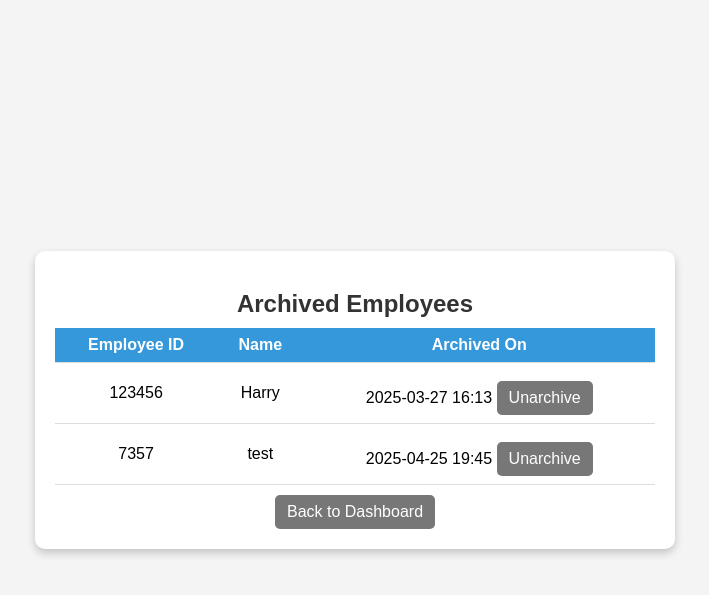
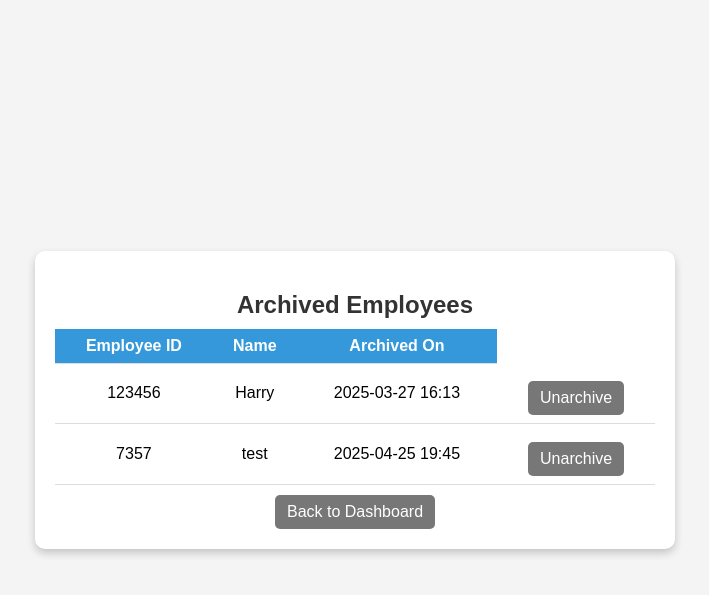
Before and after one commit to FabianAnton/EmployeeSystemProj, a Django app: page /archived/ in a window 1280 px wide. Shown: the top 595 px of the page, without its empty margins (285-994 px from the left). Run offline with Django 5.2, Linux system fonts and the light colour scheme; data comes from the database, SQL or seed files in the repository; both versions use the stored data as it was after the commit.

```diff
--- a/EmployeeManagementCA/employees/templates/employees/add_employee.html
+++ b/EmployeeManagementCA/employees/templates/employees/add_employee.html
@@ -14,6 +14,7 @@
             align-items: center;
             height: 100vh;
             margin: 0;
+
         }
         .wrapper {
             display: flex;
@@ -64,6 +65,7 @@
             justify-content: space-between;
             width: 100%;
             gap: 10px;
+            padding-bottom: 20px;
         }
         .button {
             padding: 10px;
--- a/EmployeeManagementCA/employees/templates/employees/archived_employees.html
+++ b/EmployeeManagementCA/employees/templates/employees/archived_employees.html
@@ -69,10 +69,10 @@
             <tr>
                 <td>{{ employee.employee_id }}</td>
                 <td>{{ employee.name }}</td>
+                <td>{{ employee.archive_date|date:"Y-m-d H:i" }}</td><!-- Displays archive timestamp -->
                 <td>
-                    {{ employee.archive_date|date:"Y-m-d H:i" }}
                     <a href="{% url 'unarchive_employee' employee.employee_id %}" class="back-btn">Unarchive</a>
-                </td> <!-- Displays archive timestamp & unarchive button -->
+                </td> <!-- Displays unarchive button -->
             </tr>
             {% empty %}
             <tr>
--- a/EmployeeManagementCA/employees/templates/employees/manager_dashboard.html
+++ b/EmployeeManagementCA/employees/templates/employees/manager_dashboard.html
@@ -92,7 +92,7 @@
             margin-top: 10px;
         }
         th, td {
-            padding: 8px;
+            padding: 15px;
             border-bottom: 1px solid #ddd;
             text-align: center;
             white-space: nowrap;
--- a/EmployeeManagementCA/employees/views.py
+++ b/EmployeeManagementCA/employees/views.py
@@ -98,7 +98,7 @@ def unarchive_employee(request, employee_id):
     employee.archived = False
     employee.archive_date = None  # Clear the archive timestamp
     employee.save()
-    return redirect('view_archived_employees')
+    return redirect('manager_dashboard')
 
 # Delete Employee
 def delete_employee(request, employee_id):
```
Also changed, not shown: EmployeeManagementCA/db.sqlite3.
